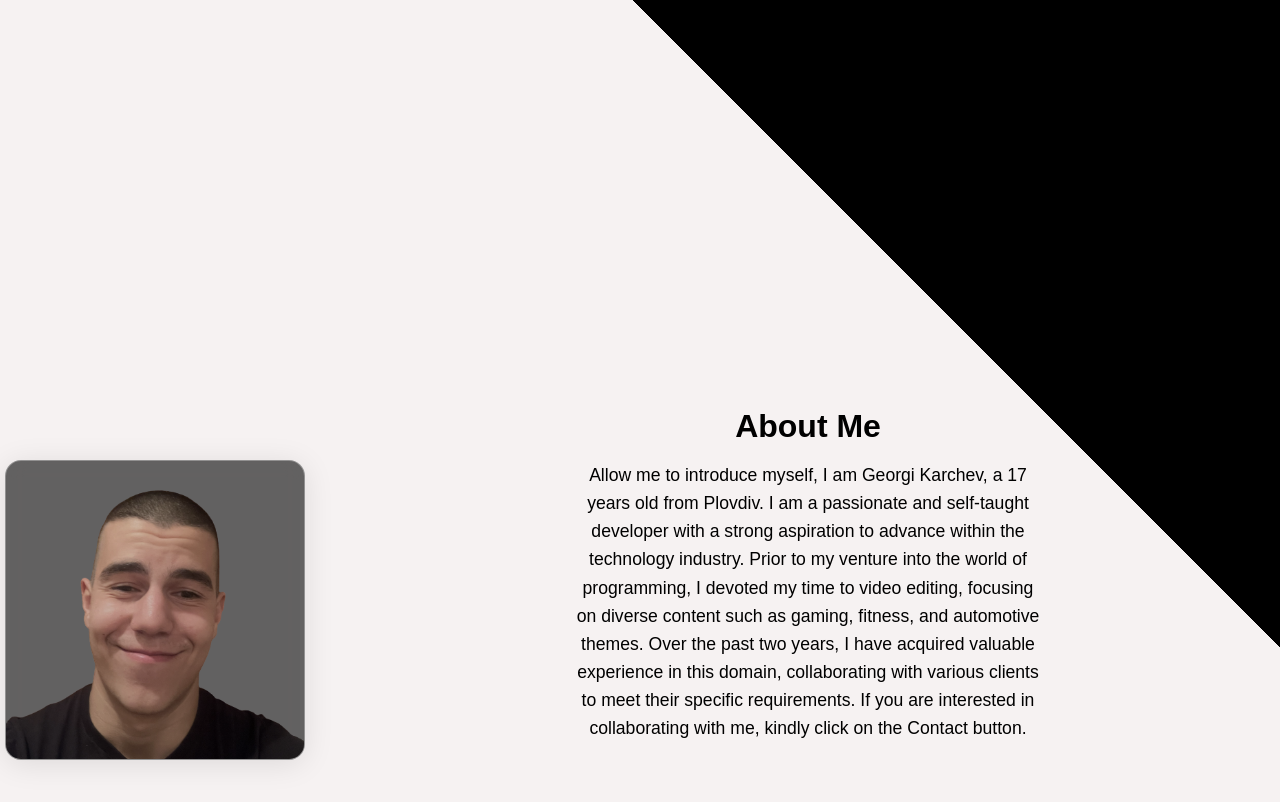
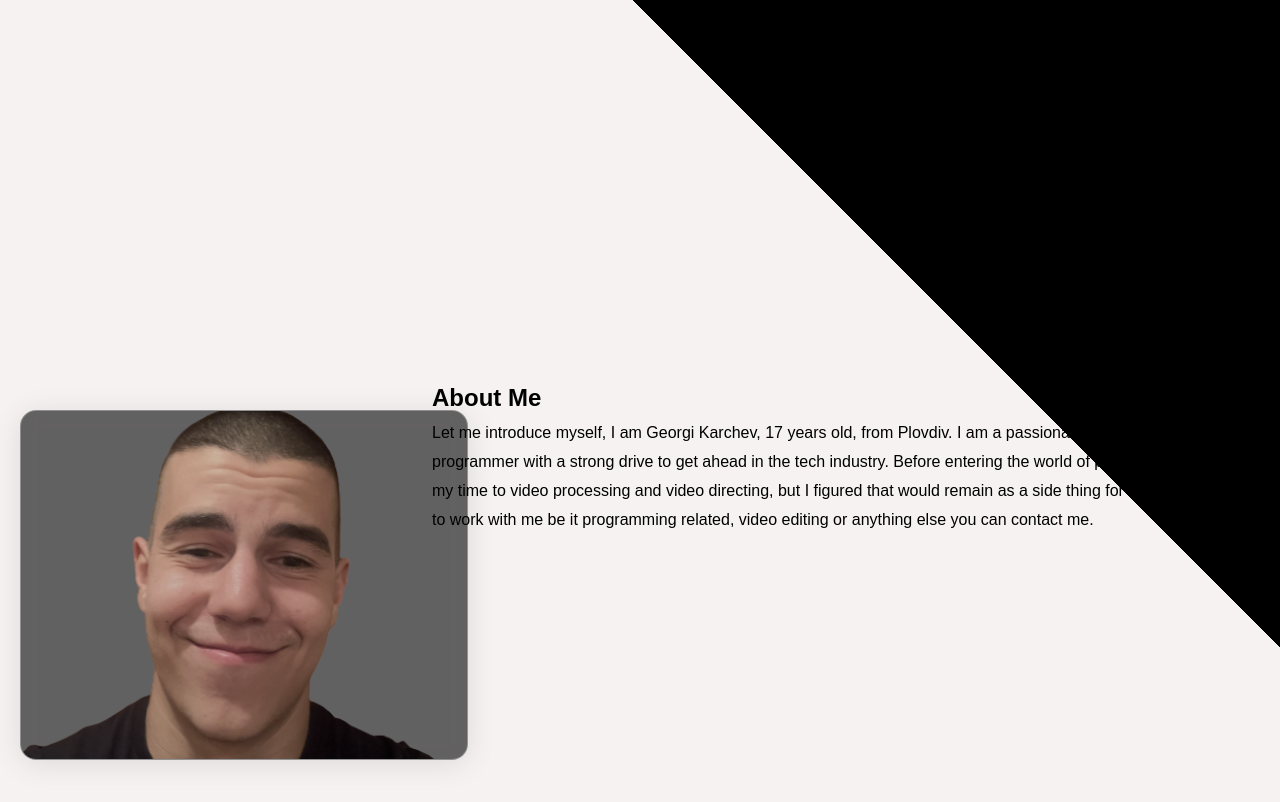
Before and after one commit to GeorgiKarchev1/Nuxt-Project, a Nuxt app: page / in a window 1280 px wide. Shown: the part 440-1242 px from the top of the page. Built offline with nearby package versions, Linux system fonts and the light colour scheme; a web font is replaced by a local one.

Commit message:
Try to fix text position error

```diff
--- a/assets/css/main.css
+++ b/assets/css/main.css
@@ -228,27 +228,6 @@ header {
   margin: 0 auto;
 }
 
-.about-me-container {
-  padding-top: 18rem; /* Adjust the spacing as needed */
-  padding-left: 21rem;
-  text-align: center;
-  color: black;
-  max-width: 800px; /* Set a maximum width for better readability */
-  margin: 0 auto; /* Center the content horizontally */
-}
-
-/* Typography styles */
-.about-me-text h2 {
-  font-size: 2rem;
-  margin-bottom: 1rem;
-}
-
-.about-me-text p {
-  font-size: 1.1rem;
-  line-height: 1.6;
-}
-
-
 /* Responsive styles */
 @media (max-width: 770px) {
 
@@ -298,7 +277,7 @@ header {
 }
 
 @media (min-width: 770px) {
- .content {
+.content {
   display: none;
  }
 
@@ -306,9 +285,8 @@ header {
  .img-wrapper {
   position: absolute;
   bottom: -400px; /* Adjust the bottom position for the desired visual effect */
-  left: 5px;
-  width: 300px;
-  height: 300px; /* Adjust the height for the desired visual effect */
+  left: 20px;
+  height: 350px; /* Adjust the height for the desired visual effect */
   background-color: rgba(0, 0, 0, 0.6);
   border-radius: 16px;
   box-shadow: 0 4px 30px rgba(0, 0, 0, 0.1);
@@ -317,6 +295,8 @@ header {
   border: 1px solid rgba(255, 255, 255, 0.3);
   z-index: -1;
   overflow: hidden;
+  width: calc(10% + 20rem);
+
 }
 
 .img-wrapper img {
@@ -325,7 +305,7 @@ header {
   object-fit: cover;
 }
 
-.georgi-name {
+.georgi-name, .centered-text {
   font-family: 'Fugaz One', cursive;
   font-size: 60px;
   color: #333333;
@@ -336,6 +316,7 @@ header {
   justify-content: center;
   justify-content: space-evenly;
   height: 100%;
+
 }
 
 .white-text {
@@ -358,10 +339,8 @@ header {
   flex-direction: column;
 }
 
-
-   .main-content {
+ .main-content {
     font-family: 'Francois One', sans-serif;
-    display: flex;
   }
   .hamburger-button {
     display: none;
@@ -380,8 +359,17 @@ header {
     font-size: 1.2rem;
     margin-left: 20px;
   }
-}
 
-@media (min-width: 773px) {
+  .about-me-container {
+    /* Adjust spacing and positioning as needed for larger screens */
+    padding-top: 16rem;
+    padding-left: 27rem;
+    float: right;
+    color: black;
+  }
+   .about-me-text {
+    line-height: 1.8 ;
+    font-size: 1rem;
+   }
 
 }
--- a/pages/index.vue
+++ b/pages/index.vue
@@ -34,15 +34,18 @@
       <div class="about-me-text">
         <h2>About Me</h2>
         <p>
-          Allow me to introduce myself, I am Georgi Karchev, a 17 years old from Plovdiv.
-          I am a passionate and self-taught developer with a strong aspiration to advance within the technology industry. Prior to my venture into the world of programming, I devoted my time to video editing, focusing on diverse content such as gaming, fitness, and automotive themes. Over the past two years, I have acquired valuable experience in this domain, collaborating with various clients to meet their specific requirements. If you are interested in collaborating with me, kindly click on the Contact button.
-        </p>
-      </div>
-      <div class="img-wrapper">
+          Let me introduce myself, I am Georgi Karchev, 17 years old, from Plovdiv.
+         I am a passionate and self-taught programmer with a strong drive to get ahead in the tech industry.
+         Before entering the world of programming, I dedicated my time to video processing and video directing, but I figured that would remain as a side thing for now.
+         So if you want to work with me be it programming related, video editing or anything else you can contact me.
+</p>
+        <div class="img-wrapper">
         <img src="../assets/draham.png" class="lice-brato" alt="moeto lice"/>
       </div>
     </div>
   </div>
+      </div>
+
     <div class="menu-wrapper" :class="{ 'menu-open': isMenuOpen }">
       <button v-if="isMenuOpen" @click="closeMenu" class="close-button">
         <span>&times;</span>
```
